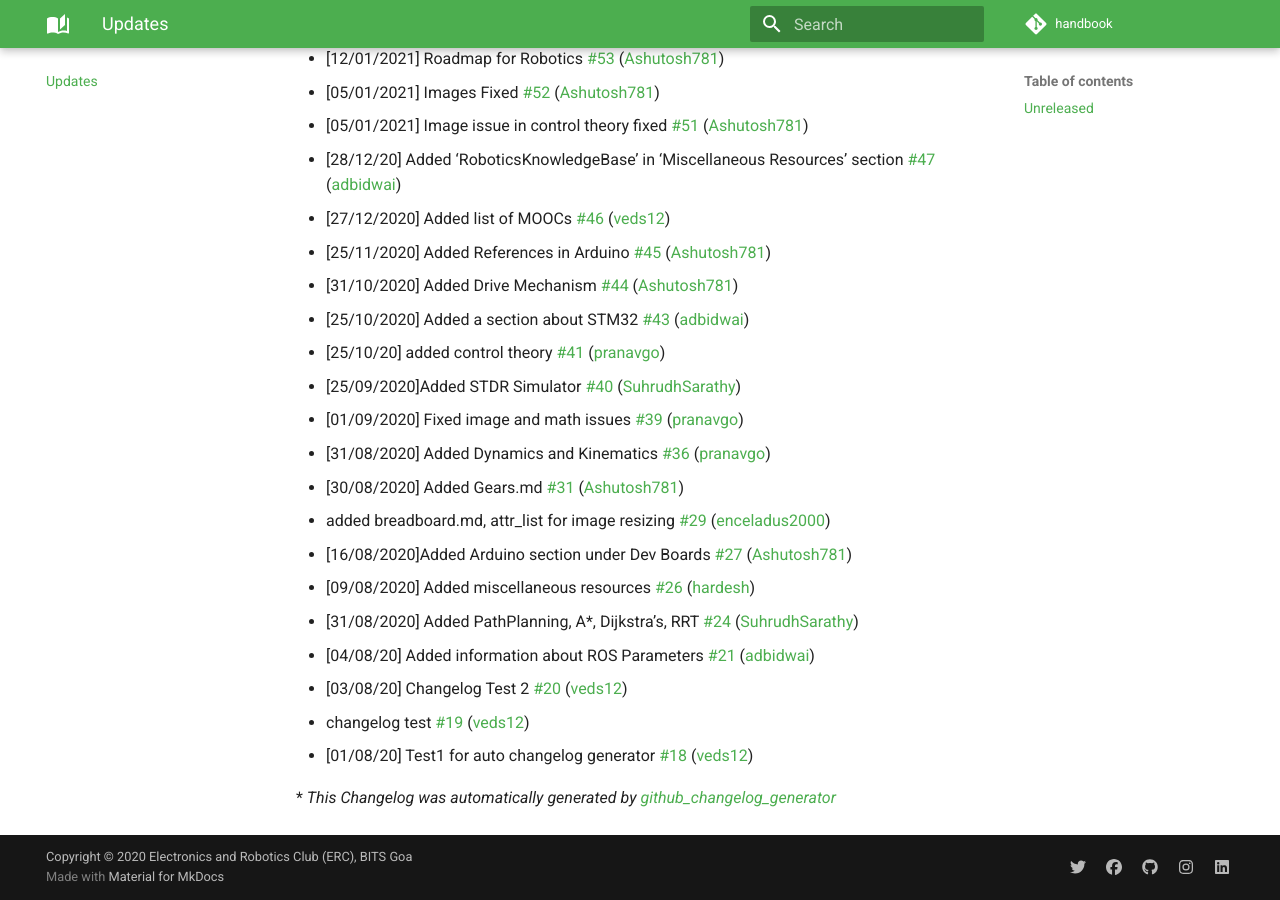
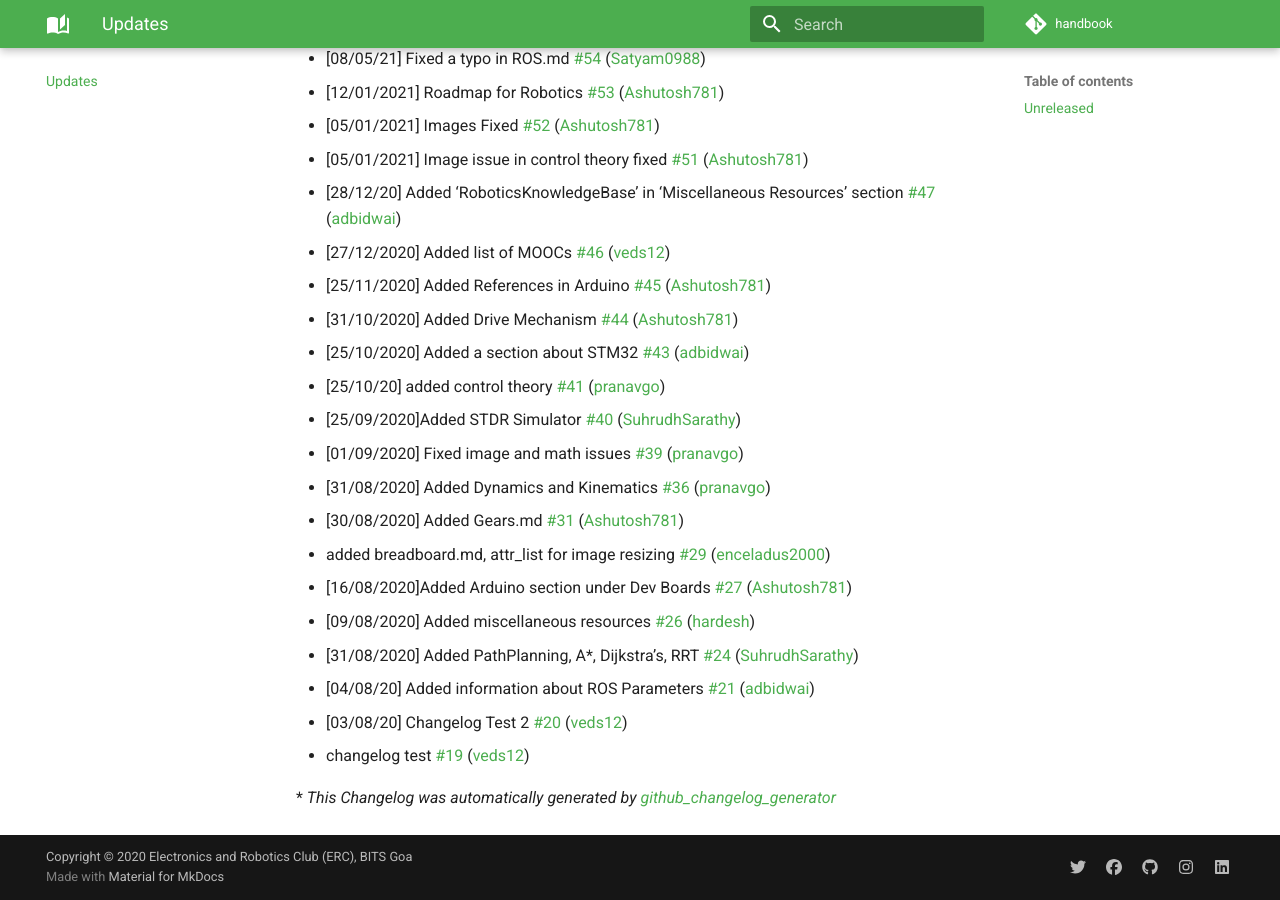
Before and after one commit to ERC-BPGC/handbook, an MkDocs documentation site: the page built from docs/CHANGELOG.md, in a window 1280 px wide and 900 px high, scrolled down 1650 px. Built offline with MkDocs 1.6.1 and Material for MkDocs 9.7.7, drawn with Linux system fonts in a browser that asks for light colours; comment, search, counter and statistics services are not loaded; some of the changed text lies outside the part shown.

Commit message:
Updated CHANGELOG.md

```diff
--- a/docs/CHANGELOG.md
+++ b/docs/CHANGELOG.md
@@ -68,7 +69,6 @@
 - \[04/08/20\] Added information about ROS Parameters [\#21](https://github.com/ERC-BPGC/handbook/pull/21) ([adbidwai](https://github.com/adbidwai))
 - \[03/08/20\] Changelog Test 2 [\#20](https://github.com/ERC-BPGC/handbook/pull/20) ([veds12](https://github.com/veds12))
 - changelog test [\#19](https://github.com/ERC-BPGC/handbook/pull/19) ([veds12](https://github.com/veds12))
-- \[01/08/20\] Test1 for auto changelog generator [\#18](https://github.com/ERC-BPGC/handbook/pull/18) ([veds12](https://github.com/veds12))
 
 
 
```
Also changed, not shown: other parts of docs/CHANGELOG.md (+1 -0 lines).
